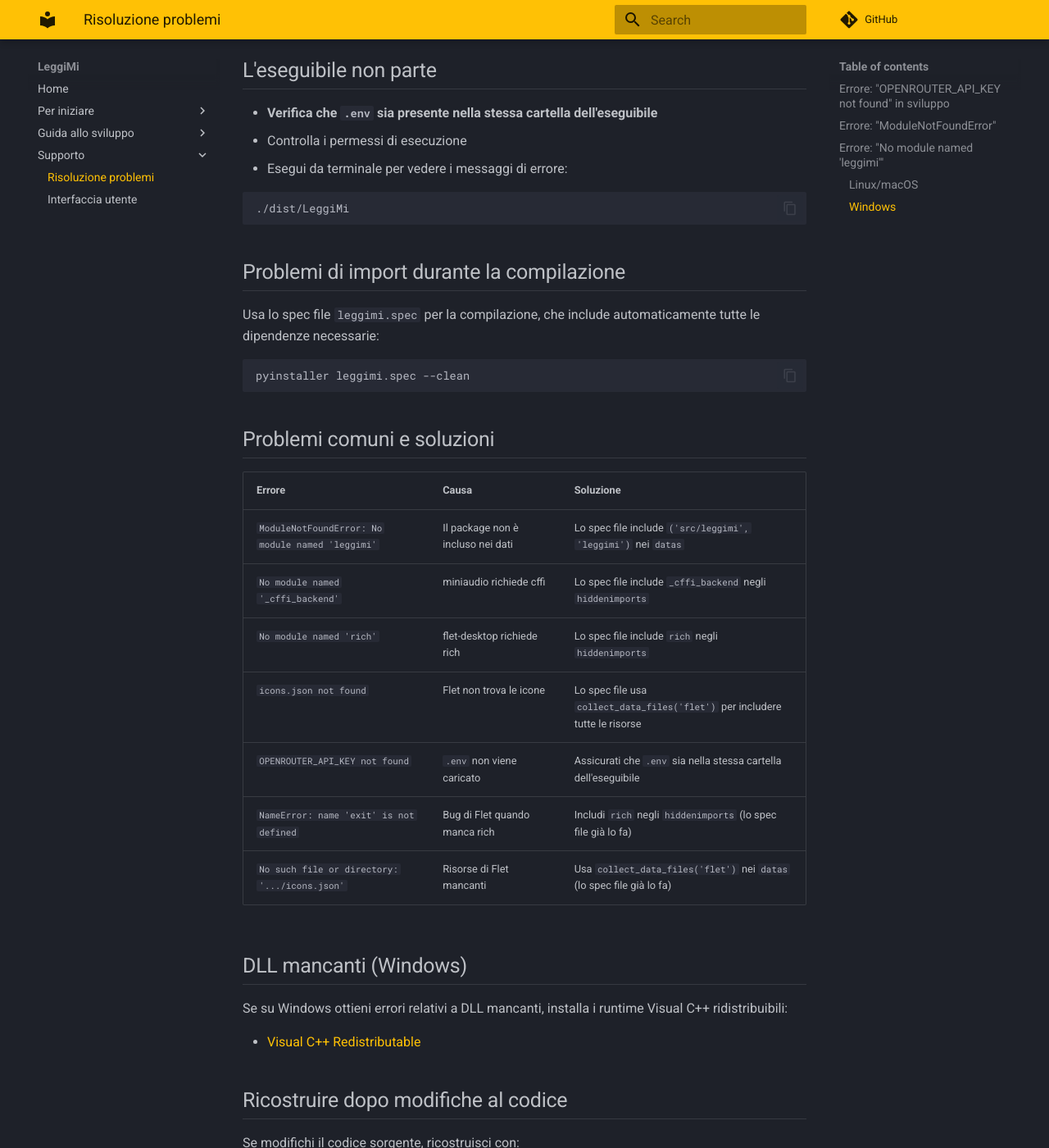
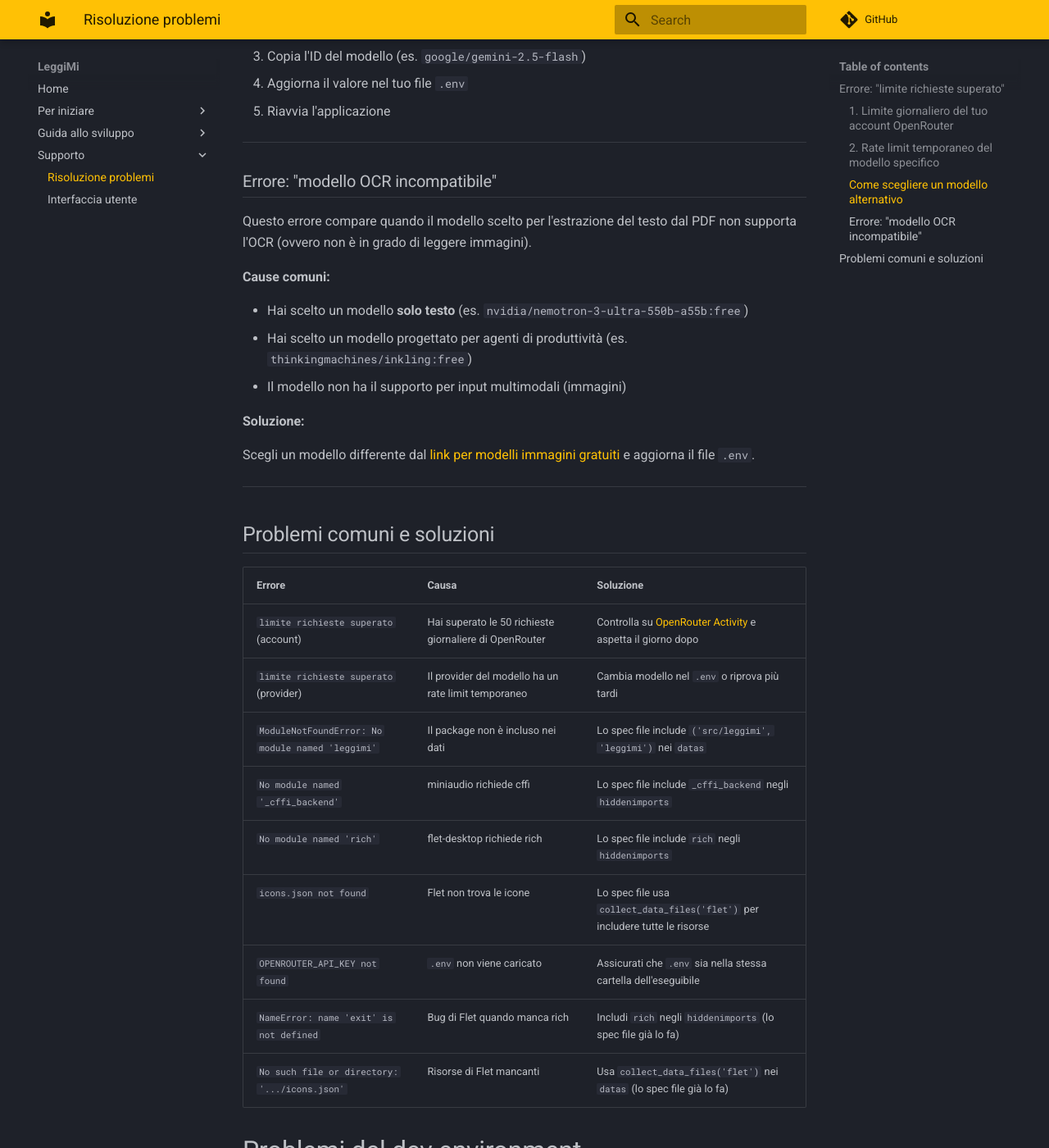
Before and after one commit to TheStxfan/leggimi, an MkDocs documentation site: the page built from docs/trobleshoot.md, in a window 1280 px wide and 1400 px high, scrolled down 1219 px. Shown: the whole window at 82% size. Built offline with MkDocs 1.6.1 and Material for MkDocs 9.7.7, drawn with Linux system fonts in a browser that asks for light colours; comment, search, counter and statistics services are not loaded; some of the changed text lies outside the part shown.

Commit message:
docs: enhance troubleshooting documentation with common errors and solutions

```diff
--- a/docs/trobleshoot.md
+++ b/docs/trobleshoot.md
@@ -1,4 +1,80 @@
-# Risoluzione problemi del dev environment
+# Troubleshoot errori comuni
+
+## Errore: "limite richieste superato"
+
+Questo errore (codice API 429) può avere due cause principali:
+
+### 1. Limite giornaliero del tuo account OpenRouter
+
+OpenRouter offre **50 richieste gratuite al giorno** per gli account free.
+
+**Verifica il tuo utilizzo:**
+
+- Vai su [OpenRouter Activity](https://openrouter.ai/activity/explore?metric=request_count&date_preset=past_2_days&granularity=day&dimension=api_key_id)
+- Controlla il numero di richieste fatte oggi
+- Se hai raggiunto il limite di 50, aspetta il giorno successivo o ricarica crediti
+
+### 2. Rate limit temporaneo del modello specifico
+
+Anche se il tuo account non ha superato il limite, **alcuni modelli** possono essere temporaneamente limitati dal provider (es. Google AI Studio, Anthropic, ecc.).
+
+**Soluzione:**
+
+- **Cambia modello** nel file `.env` (consigliato)
+- **Riprova più tardi** (il rate limit è temporaneo)
+
+### Come scegliere un modello alternativo
+
+Se il modello che stai usando dà errore 429 (limite richieste superato) per un rate limit temporaneo, puoi trovare facilmente un'alternativa valida:
+
+| Scopo       | Link per trovare il migliore modello gratuito                                                                                     |
+| ----------- | --------------------------------------------------------------------------------------------------------------------------------- |
+| IMAGE_MODEL | [Modelli immagine gratuiti](https://openrouter.ai/models?input_modalities=image,text&variant=free&order=intelligence-high-to-low) |
+| TEXT_MODEL  | [Modelli testo gratuiti](https://openrouter.ai/models?input_modalities=text&variant=free&order=intelligence-high-to-low)          |
+
+Questi link sono pre-filtrati per mostrare solo modelli gratuiti, ordinati per intelligenza (dal migliore in alto).
+
+**Come usare i link:**
+
+1. Apri il link appropriato per il tuo caso
+2. Scegli uno dei primi modelli
+3. Copia l'ID del modello (es. `google/gemini-2.5-flash`)
+4. Aggiorna il valore nel tuo file `.env`
+5. Riavvia l'applicazione
+
+---
+
+### Errore: "modello OCR incompatibile"
+
+Questo errore compare quando il modello scelto per l'estrazione del testo dal PDF non supporta l'OCR (ovvero non è in grado di leggere immagini).
+
+**Cause comuni:**
+
+- Hai scelto un modello **solo testo** (es. `nvidia/nemotron-3-ultra-550b-a55b:free`)
+- Hai scelto un modello progettato per agenti di produttività (es. `thinkingmachines/inkling:free`)
+- Il modello non ha il supporto per input multimodali (immagini)
+
+**Soluzione:**
+
+Scegli un modello differente dal [link per modelli immagini gratuiti](https://openrouter.ai/models?input_modalities=image,text&variant=free&order=intelligence-high-to-low) e aggiorna il file `.env`.
+
+---
+
+## Problemi comuni e soluzioni
+
+| Errore                                           | Causa                                                  | Soluzione                                                                                   |
+| ------------------------------------------------ | ------------------------------------------------------ | ------------------------------------------------------------------------------------------- |
+| `limite richieste superato` (account)            | Hai superato le 50 richieste giornaliere di OpenRouter | Controlla su [OpenRouter Activity](https://openrouter.ai/activity) e aspetta il giorno dopo |
+| `limite richieste superato` (provider)           | Il provider del modello ha un rate limit temporaneo    | Cambia modello nel `.env` o riprova più tardi                                               |
+| `ModuleNotFoundError: No module named 'leggimi'` | Il package non è incluso nei dati                      | Lo spec file include `('src/leggimi', 'leggimi')` nei `datas`                               |
+| `No module named '_cffi_backend'`                | miniaudio richiede cffi                                | Lo spec file include `_cffi_backend` negli `hiddenimports`                                  |
+| `No module named 'rich'`                         | flet-desktop richiede rich                             | Lo spec file include `rich` negli `hiddenimports`                                           |
+| `icons.json not found`                           | Flet non trova le icone                                | Lo spec file usa `collect_data_files('flet')` per includere tutte le risorse                |
+| `OPENROUTER_API_KEY not found`                   | `.env` non viene caricato                              | Assicurati che `.env` sia nella stessa cartella dell'eseguibile                             |
+| `NameError: name 'exit' is not defined`          | Bug di Flet quando manca rich                          | Includi `rich` negli `hiddenimports` (lo spec file già lo fa)                               |
+| `No such file or directory: '.../icons.json'`    | Risorse di Flet mancanti                               | Usa `collect_data_files('flet')` nei `datas` (lo spec file già lo fa)                       |
+
+# Problemi del dev environment
 
 ## Errore: "OPENROUTER_API_KEY not found" in sviluppo
 
```
Also changed, not shown: other parts of docs/trobleshoot.md (+1 -1 lines), docs/setup.md (+16 -0 lines).
